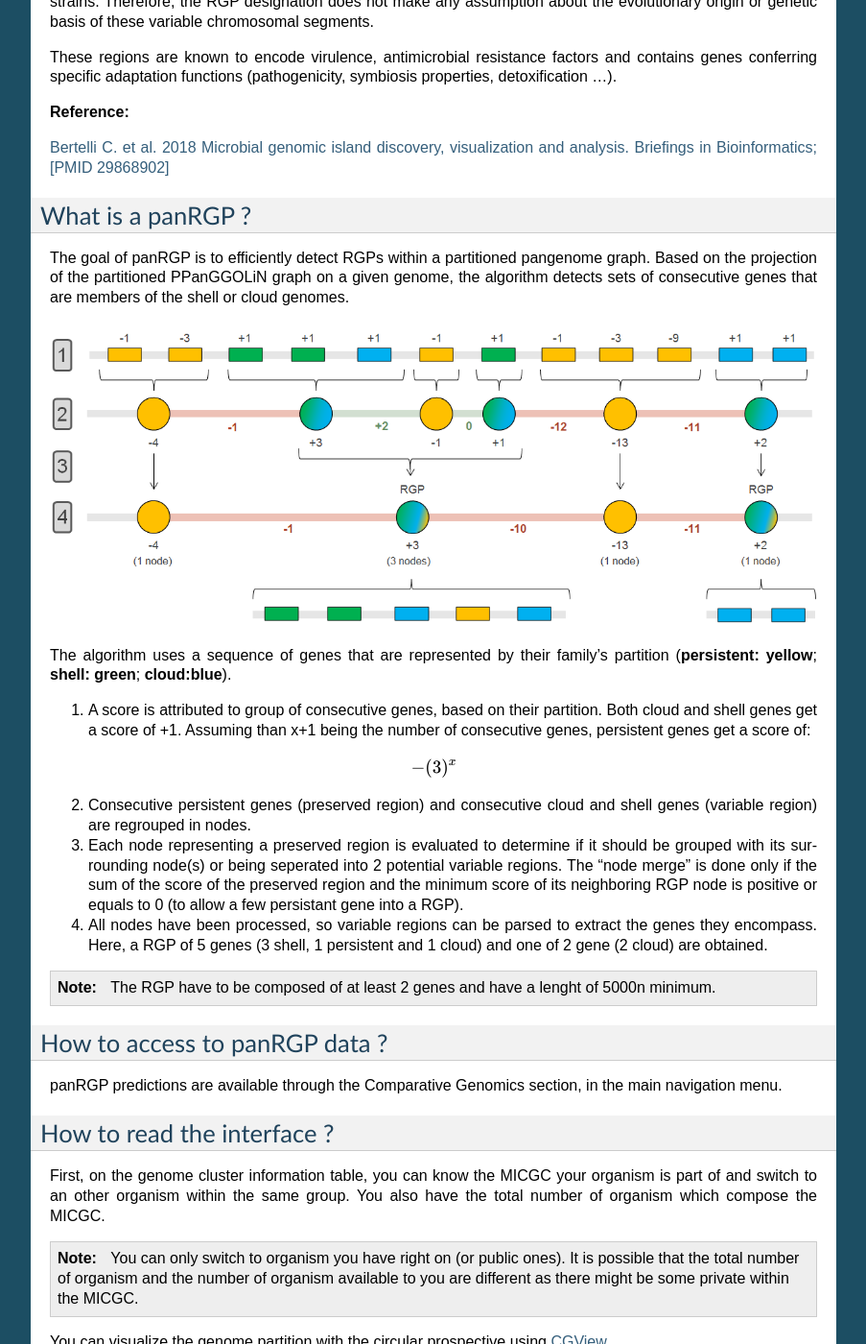
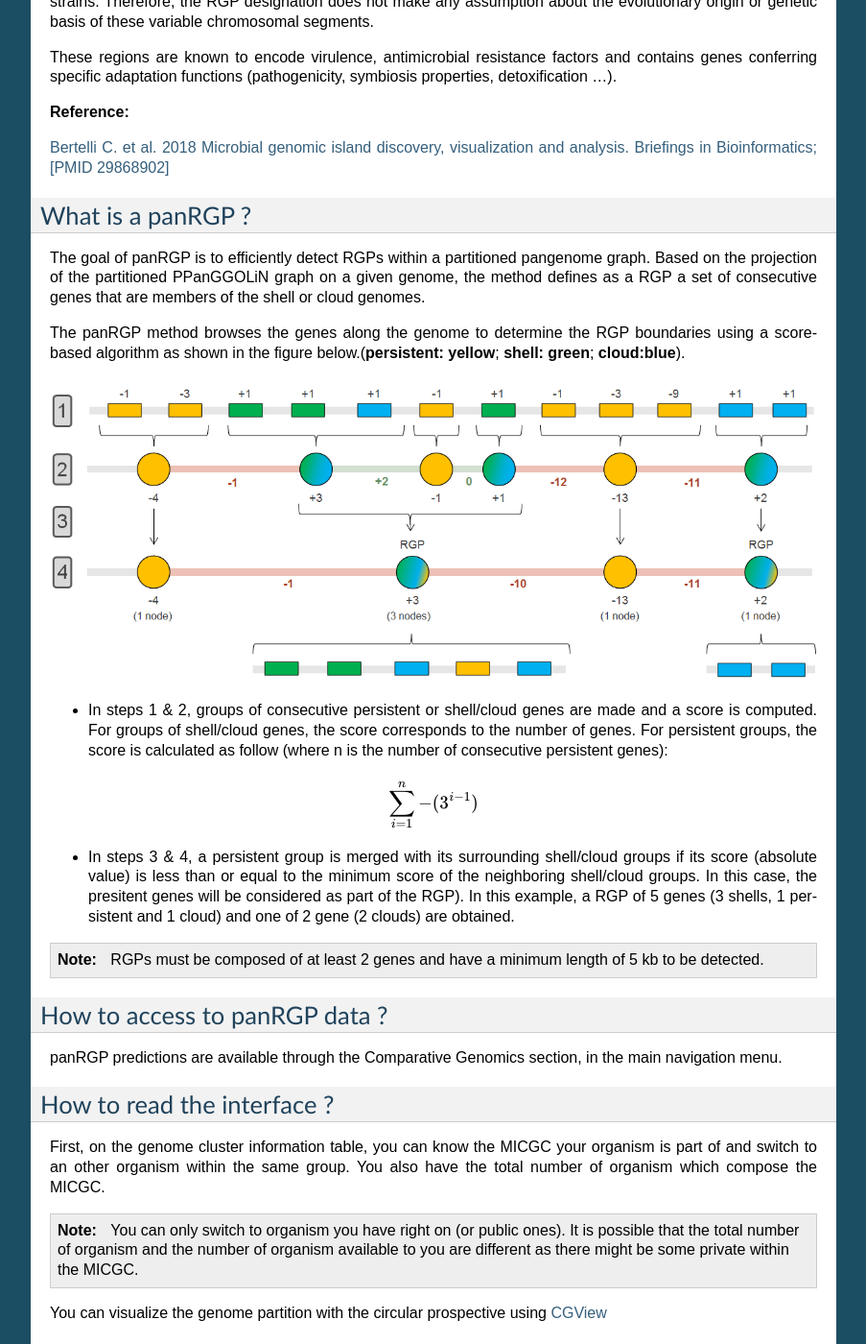
Before and after one commit to labgem/microscope-user-doc, a Sphinx documentation site: the page built from docs/content/compgenomics/panRGP.rst, in a window 1280 px wide and 1400 px high, scrolled down 2178 px. Shown: the whole window at 96% size, without its empty margins (198-1101 px from the left). Built offline with Sphinx 7.4.7, drawn with Linux system fonts in a browser that asks for light colours; formulas are drawn with MathJax 3; some of the changed text lies outside the part shown.

Commit message:
Update panRGP.rst

```diff
--- a/docs/content/compgenomics/panRGP.rst
+++ b/docs/content/compgenomics/panRGP.rst
@@ -5,7 +5,7 @@ Regions of Genomic Plasticity - panRGP
 What is PPanGGOLiN ?
 -------------------------------------------------------
 
-The panRGP tool uses the inputs of  `PPanGGOLiN <https://github.com/ggautreau/PPanGGOLiN>`_ software that computes pangenomes for each `MicroScope Genome Cluster <https://microscope.readthedocs.io/en/latest/content/compgenomics/genoclust.html>`_  (MICGC correspond to clusters of genomes from the same species) (A). PPanGGOLiN relies on a graph approach to modelize pangenomes in which nodes and edges represent families of homologous genes and genomic neighborhood information, respectively (B and C). Homologous families are from `MICFAM <https://microscope.readthedocs.io/en/latest/content/compgenomics/pancoreTool.html#how-the-analysis-is-computed>`_ computed with stringent parameters (80% of aa identity and 80% of alignment coverage). PPanGGOLiN approach takes into account both graph topology (D.a) and occurrences of genes (D.b) to classify gene families into three partitions (i.e. persistent genome, shell genome and cloud genome) yielding to what we called Partitioned Pangenome Graphs (F). More precisely, the method depends upon an Expectation/Maximization algorithm based on Bernoulli Mixture Model (E.a) coupled with a Markov Random field (E.b).
+The panRGP tool uses the inputs of  `PPanGGOLiN <https://github.com/ggautreau/PPanGGOLiN>`_ software.  PPanGGOLiN computes pangenomes for each `MicroScope Genome Cluster <https://microscope.readthedocs.io/en/latest/content/compgenomics/genoclust.html>`_  (MICGC correspond to clusters of genomes from the same species) (A). It relies on a graph approach to modelize pangenomes in which nodes and edges represent families of homologous genes and genomic neighborhood information, respectively (B and C). Homologous families are from `MICFAM <https://microscope.readthedocs.io/en/latest/content/compgenomics/pancoreTool.html#how-the-analysis-is-computed>`_ computed with stringent parameters (80% of aa identity and 80% of alignment coverage). PPanGGOLiN approach takes into account both graph topology (D.a) and occurrences of genes (D.b) to classify gene families into three partitions (i.e. persistent genome, shell genome and cloud genome) yielding to what we called Partitioned Pangenome Graphs (F). More precisely, the method depends upon an Expectation/Maximization algorithm based on Bernoulli Mixture Model (E.a) coupled with a Markov Random field (E.b).
 
 
 **Pangenome Graph Partitions:**
@@ -41,26 +41,20 @@ These regions are known to encode virulence, antimicrobial resistance factors an
 What is a panRGP ?
 -------------------------------------------------------
 
-The goal of panRGP is to efficiently detect RGPs within a partitioned pangenome graph. Based on the projection of the partitioned PPanGGOLiN graph on a given genome, the algorithm detects sets of consecutive genes that are members of the shell or cloud genomes.
+The goal of panRGP is to efficiently detect RGPs within a partitioned pangenome graph. Based on the projection of the partitioned PPanGGOLiN graph on a given genome, the method defines as a RGP a set of consecutive genes that are members of the shell or cloud genomes.
+
+The panRGP method browses the genes along the genome to determine the RGP boundaries using a score-based algorithm as shown in the figure below.(**persistent: yellow**; **shell: green**; **cloud:blue**).
 
 .. image:: img/panRGP.png
 
-The algorithm uses a sequence of genes that are represented by their family’s partition
-(**persistent: yellow**; **shell: green**; **cloud:blue**).
 
-(1) A score is attributed to group of consecutive genes, based on their partition. Both cloud and shell genes get a score of +1.  Assuming than x+1 being the number of consecutive genes, persistent genes get a score of:
+- In steps 1 & 2, groups of consecutive persistent or shell/cloud genes are made and a score is computed. For groups of shell/cloud genes, the score corresponds to the number of genes. For persistent groups, the score is calculated as follow  (where n is the number of consecutive persistent genes):
 
-.. math:: -(3)^x
+.. math:: \sum\limits_{i=1}^{n} -(3^{i-1})
 
-(2) Consecutive persistent genes (preserved region) and consecutive cloud and shell genes (variable region) are regrouped in nodes.
+- In steps 3 & 4, a persistent group is merged with its surrounding shell/cloud groups if its score (absolute value) is less than or equal to the minimum score of the neighboring shell/cloud groups. In this case, the presitent genes will be considered as part of the RGP). In this example, a RGP of 5 genes (3 shells, 1 persistent and 1 cloud) and one of 2 gene (2 clouds) are obtained.
 
-
-(3) Each node representing a preserved region is evaluated to determine if it should be grouped with its surrounding node(s) or being seperated into 2 potential variable regions. The "node merge" is done only if the sum of the score of the preserved region and the minimum score of its neighboring RGP node is positive or equals to 0 (to allow a few persistant gene into a RGP).
-
-
-(4) All nodes have been processed, so variable regions can be parsed to extract the genes they encompass. Here, a RGP of 5 genes (3 shell, 1 persistent and 1 cloud) and one of 2 gene (2 cloud) are obtained.
-
-.. Note:: The RGP have to be composed of at least 2 genes and have a lenght of 5000n minimum.
+.. Note:: RGPs must be composed of at least 2 genes and have a minimum length of 5 kb to be detected.
 
 How to access to panRGP data ?
 -------------------------------------------------------
```
